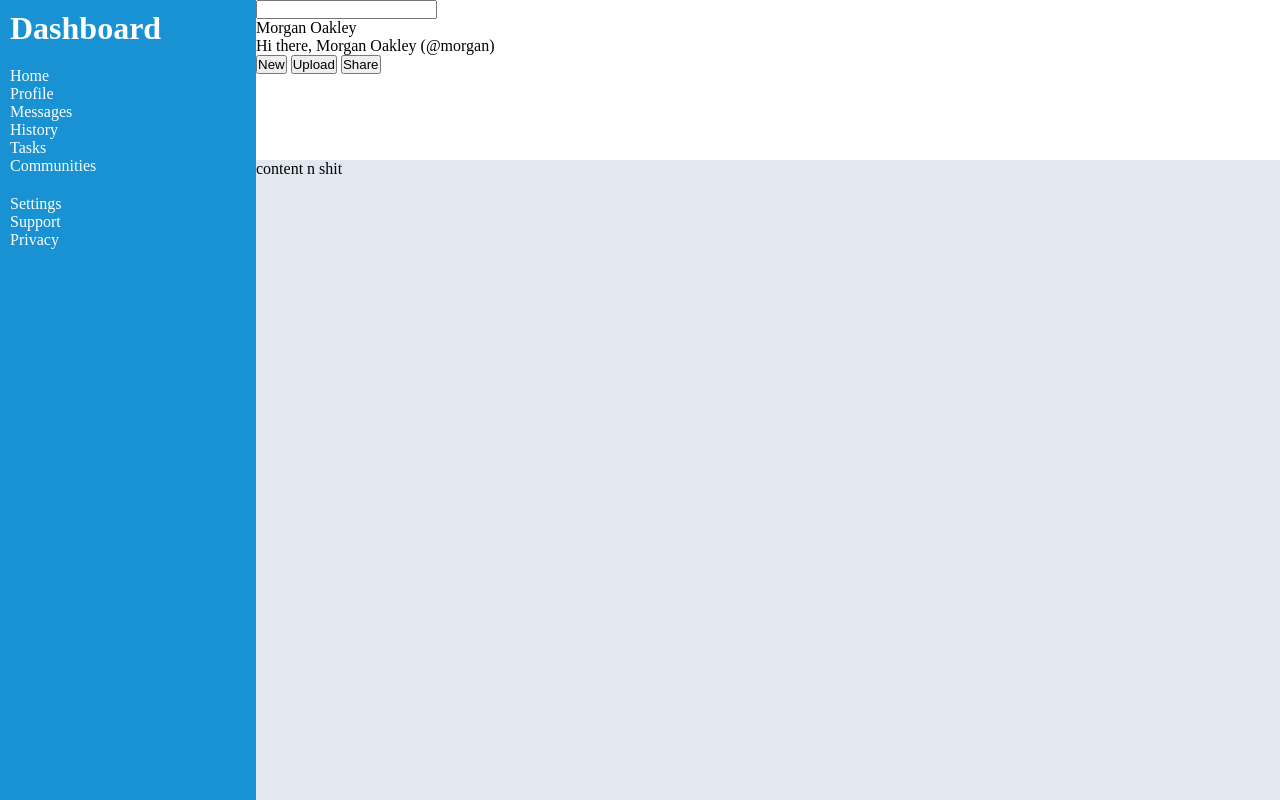
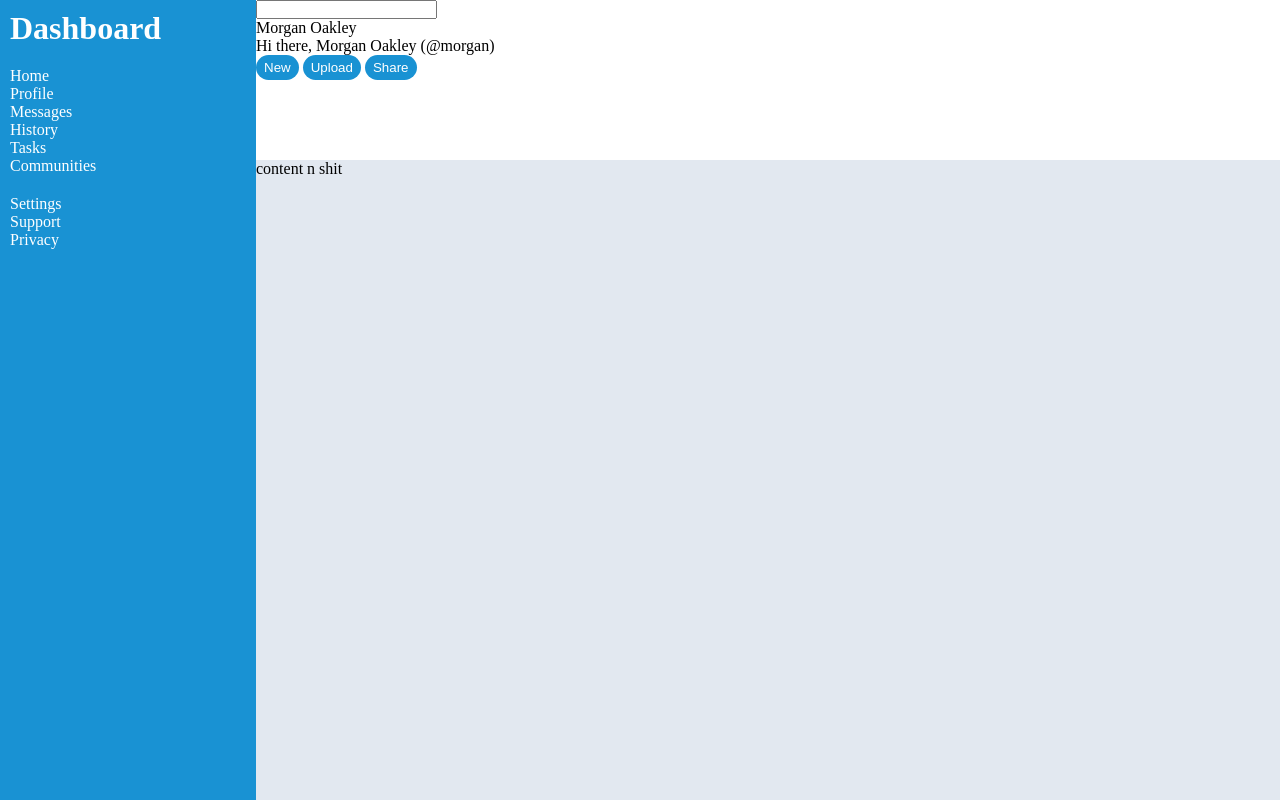
Before and after one commit to Kbouti/adminDashboard, a plain HTML site: page index.html in a window 1280 px wide. Drawn offline with Linux system fonts and the light colour scheme.

Commit message:
Style blueRound button

```diff
--- a/style.css
+++ b/style.css
@@ -37,3 +37,12 @@
 #content{
     background-color:#E2E8F0;
 }
+
+
+.blueRound{
+    border-radius: 15px;
+    padding:5px 8px;
+    background-color:#1992D3;
+    color:white;
+    border:none;
+}
```
